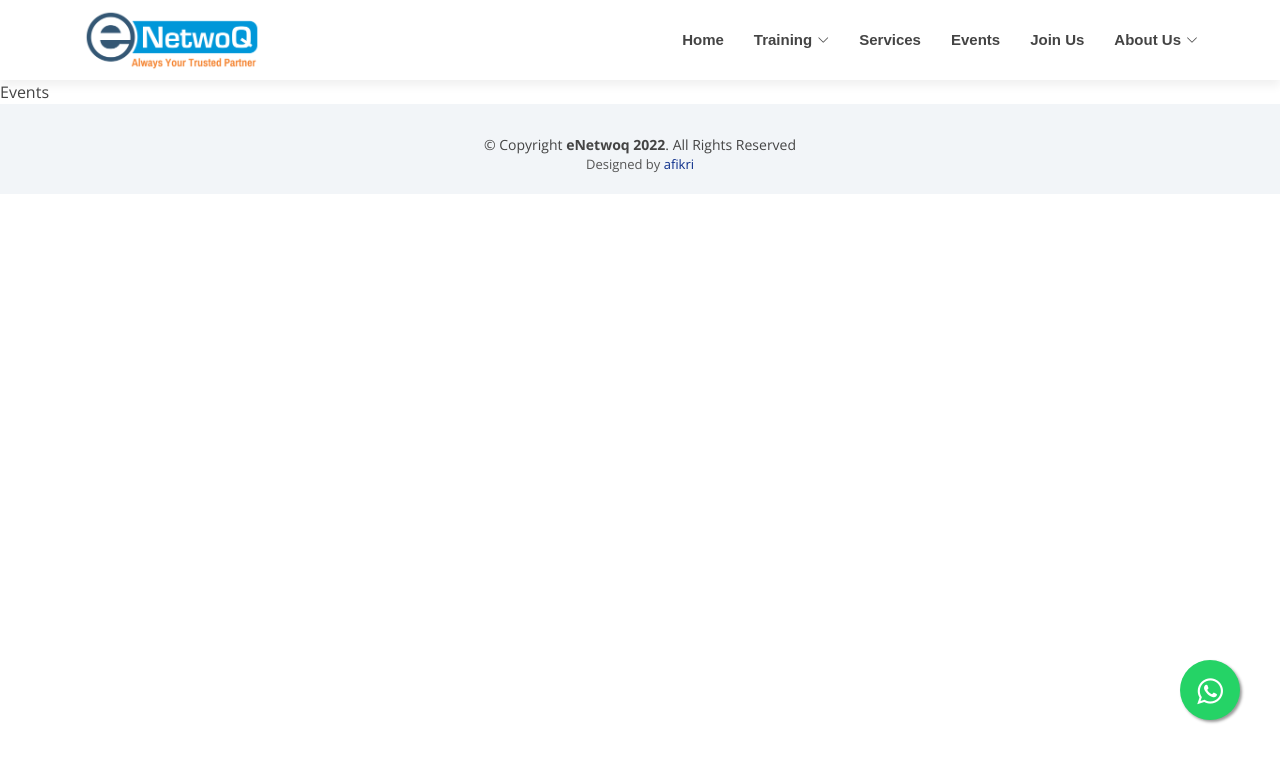
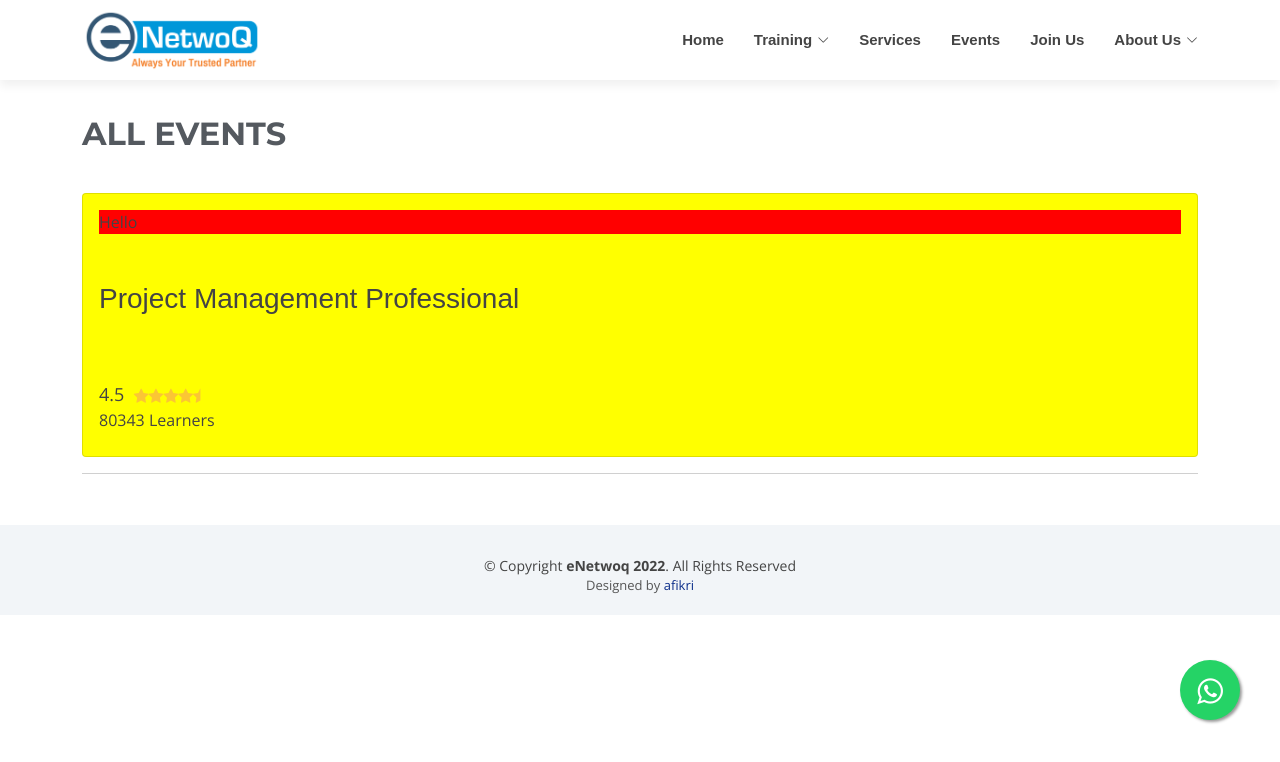
Before and after one commit to afikri/enetwoq, a React (Create React App) app: page /events in a window 1280 px wide. Shown: the top 762 px of the page. Built offline with nearby package versions, Linux system fonts and the light colour scheme; a web font is replaced by a local one.

Commit message:
Added events page

```diff
--- a/src/pages/Events.js
+++ b/src/pages/Events.js
@@ -2,7 +2,59 @@ import React from 'react'
 
 const Events = () => {
   return (
-    <div>Events</div>
+    <div>
+      <section id="certifications">
+        <div className="container">
+          <div className="section-header">
+            <h2 style={{
+              fontFamily: "Montserrat",
+              fontSize: "32px",
+              color: "#54595F",
+              textTransform: "uppercase",
+              fontWeight: "700",
+              position: "relative",
+              paddingBottom: "20px"
+            }}>All Events</h2>
+          </div>
+
+          <div className="row gy-4">
+            <div className="col-md-12">
+              <div className="card p-3 mb-2 h-100" style={{backgroundColor:"yellow"}}>
+                <div className="d-flex justify-content-between"  style={{backgroundColor:"red"}}>
+                  <div className="d-flex flex-row align-items-center">
+                    Hello
+                  </div>
+                </div>
+                <div className="mt-5">
+                  <h3 className="heading">Project Management Professional</h3>
+                  <div className="mt-2">
+                    <div className="row">
+                      <div className="col-sm">
+                        <div className="mt-5 d-flex align-items-center">
+                          <h5 className="review-stat">4.5 &nbsp;</h5>
+                          <div className="small-ratings">
+                            <i className="fa fa-star rating-color"></i>
+                            <i className="fa fa-star rating-color"></i>
+                            <i className="fa fa-star rating-color"></i>
+                            <i className="fa fa-star rating-color"></i>
+                            <i className="fa fa-star-half rating-color"></i>
+                          </div>
+                        </div>
+                      </div>
+                      <div>
+                        80343 Learners
+                      </div>
+                    </div>
+                  </div>
+                </div>
+              </div>
+            </div>
+          </div>
+          <hr />
+        </div>
+      </section>
+
+    </div>
   )
 }
 
```
